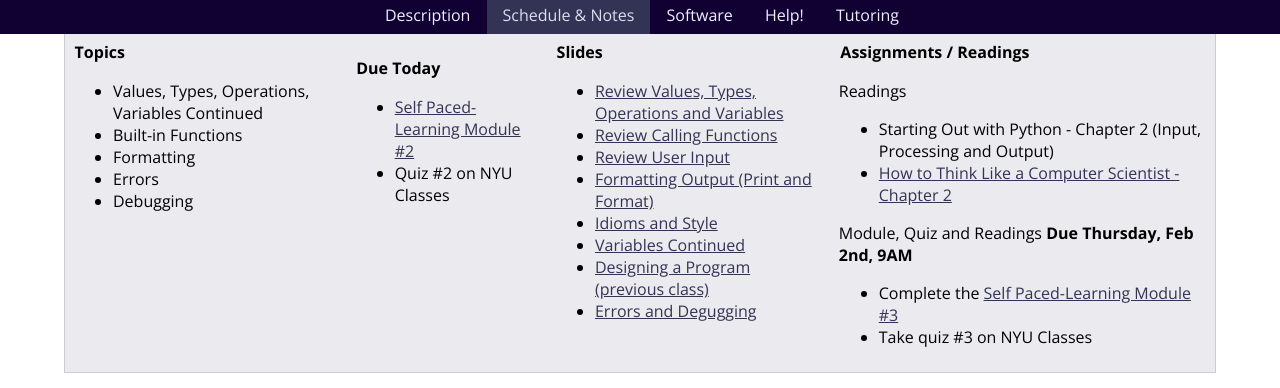
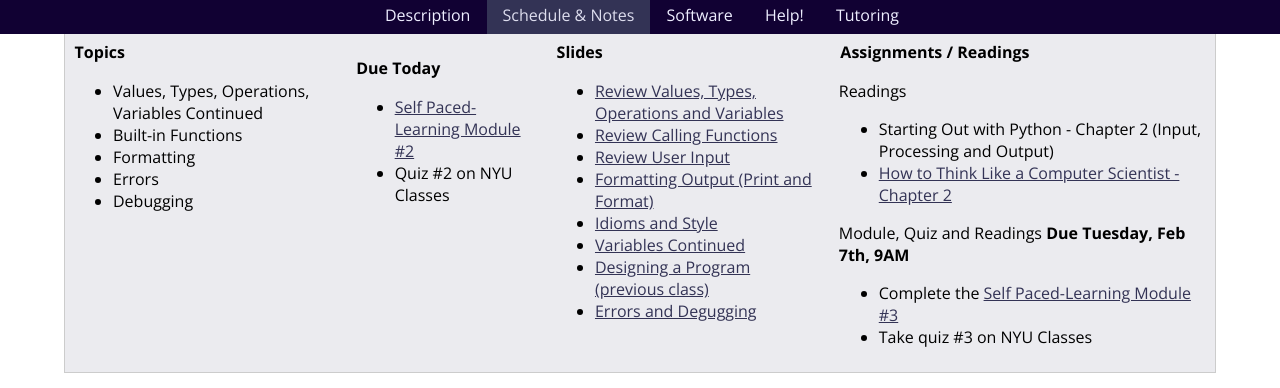
Before and after one commit to foureyes/csci-ua.0002-spring2017-002-008, a Jekyll site: the page built from schedule.markdown, in a window 1280 px wide and 900 px high, scrolled down 1385 px. Shown: the top 388 px of the window. Built offline with Jekyll 4.4.1, drawn with Linux system fonts in a browser that asks for light colours.

Commit message:
fix due dates again

```diff
--- a/_includes/classes/03/materials.markdown
+++ b/_includes/classes/03/materials.markdown
@@ -44,7 +44,7 @@ Readings
 * {{ site.bookq }} - Chapter 2 (Input, Processing and Output)
 * [{{site.bookt}} - Chapter 2](http://openbookproject.net/thinkcs/python/english3e/variables_expressions_statements.html)
 
-Module, Quiz and Readings __Due Thursday, Feb 2nd, 9AM__
+Module, Quiz and Readings __Due Tuesday, Feb 7th, 9AM__
 
 
 * Complete the [Self Paced-Learning Module #3]({{ site.module3 }})
```
Also changed, not shown: 1 other file.
